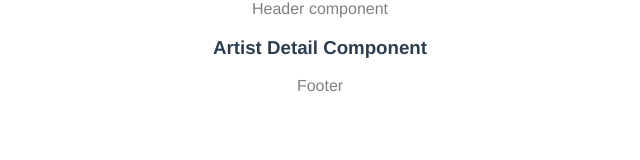
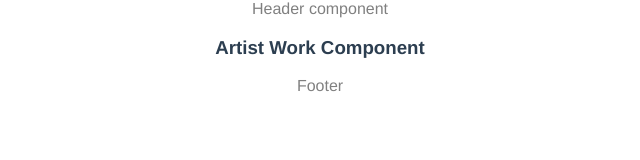
Before and after one commit to MariahAdams/artist-search-TA, a React app: page /artists/1/1/1 in a window 1280 px wide. Shown: the top 160 px of the page, without its empty margins (320-960 px from the left). Built offline with nearby package versions, Linux system fonts and the light colour scheme.

Commit message:
rendering artist work page

```diff
--- a/src/components/app/App.js
+++ b/src/components/app/App.js
@@ -3,6 +3,7 @@ import { BrowserRouter as Router, Switch, Route, Redirect } from 'react-router-d
 import Header from './Header';
 import Search from '../search/Search';
 import ArtistDetail from '../artists/ArtistDetail';
+import ArtistWork from '../artists/ArtistWork';
 import Footer from './Footer';
 
 class App extends Component {
@@ -15,7 +16,8 @@ class App extends Component {
 
         <Router>
           <Switch>
-            <Route path="/artists/:name/:id" component={ArtistDetail} />
+            <Route exact path="/artists/:name/:id" component={ArtistDetail} />
+            <Route exact path="/artists/:name/:work/:id" component={ArtistWork} />
             <Route path="/" component={Search} />
             <Redirect to="/home" />
           </Switch>
--- a/src/components/artists/ArtistDetail.js
+++ b/src/components/artists/ArtistDetail.js
@@ -13,18 +13,17 @@ class ArtistDetail extends Component {
     match: PropTypes.object
   };
 
-  // componentDidMount() {
-  //   const { match } = this.props;
-  //   getWorks(match.params.id)
-  //     .then(res => {
-  //       this.setState({ works: res.works });
-  //       console.log('works', this.state.works);
-  //     });
-  // }
+  componentDidMount() {
+    const { match } = this.props;
+    getWorks(match.params.id)
+      .then(res => {
+        this.setState({ works: res.works });
+      });
+  }
 
   render() {
     const { works } = this.state;
-    const { artist } = this.props.match.params;
+    const artist = this.props.match.params;
 
     const worksList = works.map(work => {
       return <li key={work.id}>
--- /dev/null
+++ b/src/components/artists/ArtistWork.js
@@ -0,0 +1,15 @@
+import React, { Component } from 'react';
+
+class ArtistWork extends Component {
+
+  render() {
+
+    return (
+      <>
+        <h3>Artist Work Component</h3>
+      </>
+    );
+  }
+}
+
+export default ArtistWork;
```
